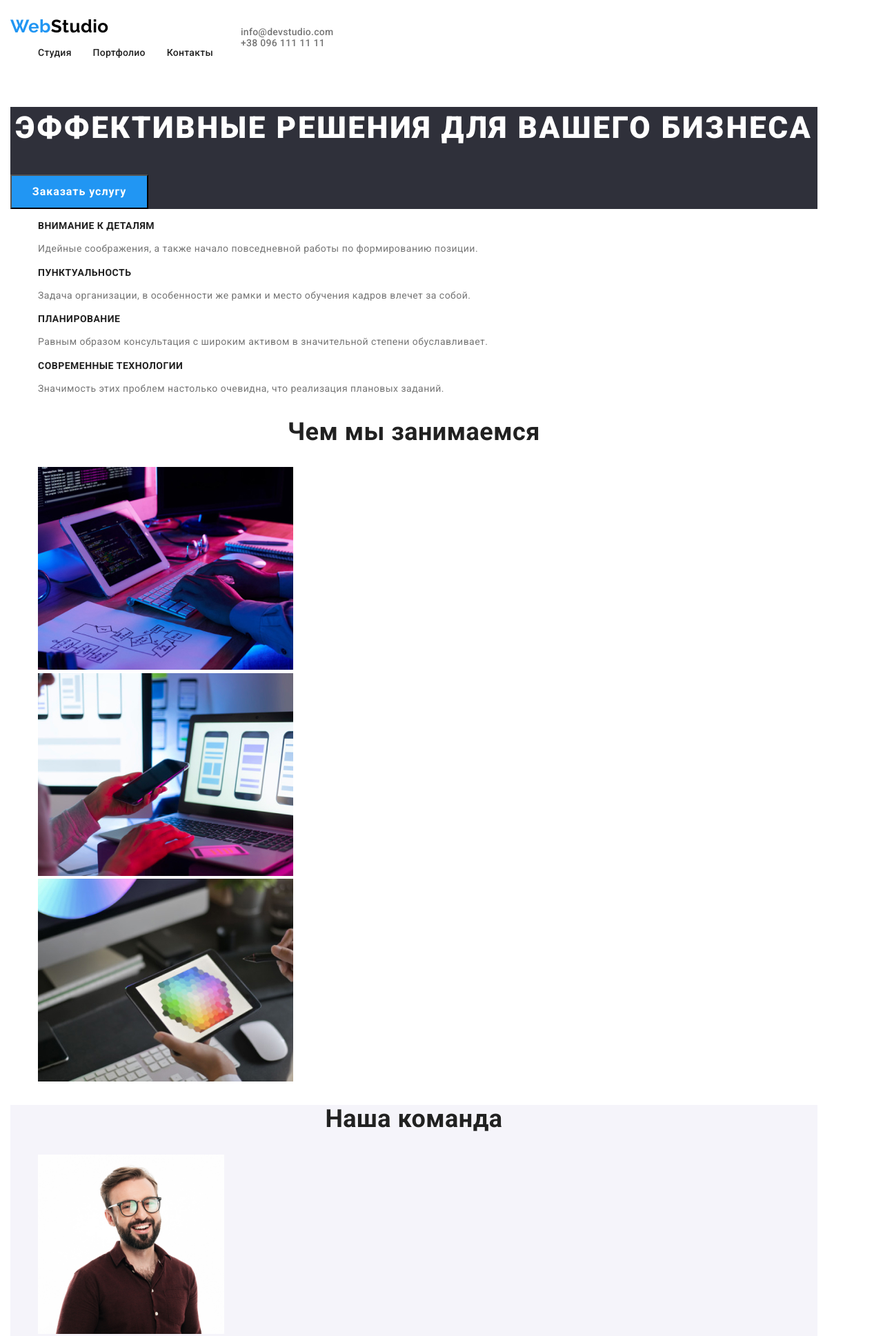
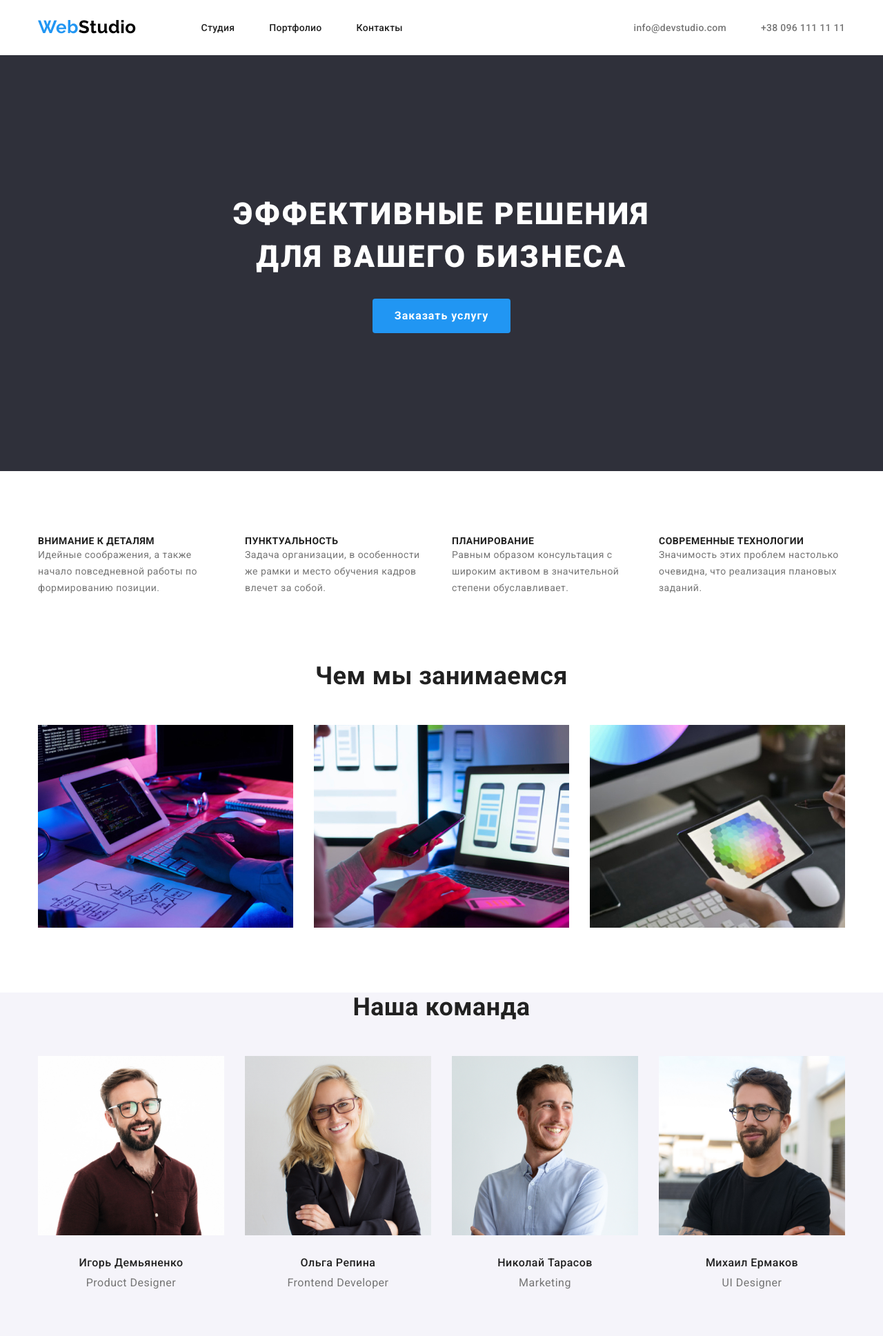
Before and after one commit to yurii-shendryk/goit-markup-hw-03, a plain HTML site: page index.html in a window 1280 px wide. Shown: the top 1937 px of the page at 69% size. Drawn offline with nearby package versions, Linux system fonts and the light colour scheme.

Commit message:
Зробив геометрію всіх елементів крім футера

```diff
--- a/css/styles.css
+++ b/css/styles.css
@@ -7,13 +7,17 @@
   --site-logo-text-color: #000;
   --description-header-link-color: #757575;
 }
+
 body {
   background-color: var(--main-color);
   font-family: "Roboto", sans-serif;
   letter-spacing: 0.03em;
+
 }
 
 .container {
+  margin-left: auto;
+  margin-right: auto;
   width: 1200px;
   padding-left: 15px;
   padding-right: 15px;
@@ -22,22 +26,26 @@ body {
 .page-header {
   font-weight: 500;
   font-size: 14px;
-  padding-top: 24px;
-  padding-bottom: 20px;
+}
+
+.main-nav {
   display: flex;
+  align-items: center;
+  justify-content: space-between;
 }
 
 .nav {
+  display: flex;
+  align-items: center;
 }
 
 .site-logo {
+  margin-right: 94px;
   font-family: "Raleway", sans-serif;
   color: var(--site-logo-text-color);
   font-weight: bold;
   font-size: 26px;
   text-decoration: none;
-
-  width: 145px;
 }
 
 .site-logo span {
@@ -52,25 +60,45 @@ body {
 .progects-type-list,
 .projects-list {
   list-style: none;
+  padding: 0;
+  margin: 0;
 }
 
-.nav-list {
+.nav-list{
   display: flex;
   justify-content: space-between;
-  width: 294px;
+
+}
+
+.nav-list-item:not(:last-child) {
+  margin-right: 50px;
 }
 
 .nav-list-link {
+  display: block;
+  padding-top: 32px;
+  padding-bottom: 32px;
+
   font-size: 14px;
   font-weight: 500;
   text-decoration: none;
   color: var(--titles-color);
   letter-spacing: 0.02em;
+
 }
 
 .nav-list-link:hover,
 .nav-list-link:focus {
   color: var(--hover-focus-logo-button-color);
+}
+
+.nav-contacts {
+  display: flex;
+  margin-left: auto;
+}
+
+.nav-contacts-item:not(:last-child) {
+  margin-right: 50px;
 }
 
 .nav-contacts-link {
@@ -88,9 +116,18 @@ body {
 
 .hero {
   background-color: var(--footer-hero-bg-color);
+  text-align: center;
+  padding-top: 200px;
+  padding-bottom: 200px;
 }
 
 .hero-title {
+  margin-top: 0;
+  margin-right: auto;
+  margin-bottom: 30px;
+  margin-left: auto;
+  max-width: 696px;
+
   font-size: 44px;
   font-weight: 900;
   line-height: 1.4;
@@ -101,9 +138,15 @@ body {
 }
 
 .hero-button {
-  width: 200px;
-  height: 50px;
+  min-width: 200px;
+  padding: 10px 32px;
+  border: 0;
+  border-radius: 4px;
+
+
+
   background-color: var(--hover-focus-logo-button-color);
+
   font-size: 16px;
   font-weight: 700;
   color: var(--main-color);
@@ -111,49 +154,139 @@ body {
   letter-spacing: 0.06em;
 }
 
+.features {
+padding-top: 94px;
+padding-bottom: 94px;
+}
+
+.features-list {
+  display: flex;
+  flex-wrap: wrap;
+}
+
+.features-item {
+  flex-basis: calc((100% - 30px * 3) / 4);
+  margin-right: 30px;
+}
+
+.features-item:nth-child(4n) {
+  margin-right: 0;
+}
+
 .features-item-title {
+  margin: 0;
+  padding: 0;
+
   font-size: 14px;
   font-weight: 700;
+  line-height: 1.14;
   color: var(--titles-color);
   text-transform: uppercase;
+
 }
 
 .features-item-description {
+  margin: 0;
+  padding: 0;
   font-size: 14px;
   line-height: 1.7;
   color: var(--description-header-link-color);
 }
 
+.occupation {
+  padding-bottom: 94px;
+}
+
 .occupation-title {
+  margin-top: 0;
+  margin-bottom: 50px;
+
   font-size: 36px;
   font-weight: 700;
   color: var(--titles-color);
   text-align: center;
+  line-height: 1.17;
+}
+
+.occupation-list {
+  display: flex;
+  flex-wrap: wrap;
+
+  font-size: 0;
+}
+
+.occupation-list-item {
+  flex-basis: calc((100% - 2 * 30px) / 3);
+  margin-right: 30px;
+}
+
+.occupation-list-item:nth-child(3n) {
+  margin-right: 0px;
+}
+
+.occupation-item-img {
+  display: block;
+  max-width: 100%;
+  height: auto;
 }
 
 .team {
   background-color: var(--team-buttons-bg-color);
+  padding-bottom: 94px;;
 }
 
 .team-title {
+  margin-top: 0;
+  margin-bottom: 50px;
+
   font-size: 36px;
   font-weight: 700;
+  line-height: 1.17;
   color: var(--titles-color);
   text-align: center;
 }
 
-.team-list-item-title {
-  font-size: 16px;
-  font-weight: 500;
-  color: var(--titles-color);
+.team-list {
+  display: flex;
+  flex-wrap: wrap;
+}
+
+.team-list-item {
+  flex-basis: calc((100% - 3 * 30px) / 4);
+  margin-right: 30px;
   text-align: center;
 }
 
+.team-list-item:nth-child(4n) {
+  margin-right: 0px;
+}
+
+
+.team-photo {
+  display: block;
+  max-width: 100%;
+  height: auto;
+  margin-bottom: 30px;
+}
+
+.team-list-item-title {
+  margin-top: 0;
+  margin-bottom: 10px;
+
+  font-size: 16px;
+  font-weight: 500;
+  line-height: 1.1875;
+  color: var(--titles-color);
+}
+
 .team-list-item-description {
+  margin-top: 0;
+  margin-bottom: 30px;
+
   font-weight: 400;
   font-size: 16px;
+  line-height: 1.1875;
   color: var(--description-header-link-color);
-  text-align: center;
 }
 
 .page-footer {
@@ -175,6 +308,7 @@ body {
 .page-footer-address-link {
   font-size: 14px;
   font-weight: 400;
+  line-height: 1.7;
   text-decoration: none;
   color: var(--main-color);
   opacity: 0.6;
@@ -186,7 +320,25 @@ body {
   display: none;
 }
 
+.progects-type-list {
+  display: flex;
+  justify-content: center;
+  align-items: flex-start;
+  margin-bottom: 50px;
+
+}
+
+.progects-type-item {
+padding-bottom: 16px;
+}
+
+.progects-type-item:not(:last-child){
+  margin-right: 8px;
+}
+
 .progects-type-item-button {
+  padding: 6px 22px;
+
   background-color: var(--team-buttons-bg-color);
   font-size: 16px;
   font-weight: 500;
@@ -194,7 +346,10 @@ body {
   text-align: center;
   line-height: 1.625;
   letter-spacing: 0.03em;
+
   cursor: pointer;
+  border: 0px;
+  border-radius: 4px;
 }
 
 .progects-type-item-button:hover,
@@ -203,7 +358,40 @@ body {
   color: var(--main-color);
 }
 
+.projects {
+  padding-top: 94px;
+  padding-bottom: 94px;
+}
+
+.projects-list {
+  display: flex;
+  flex-wrap: wrap;
+}
+
+.projects-list-item {
+  flex-basis: calc((100% - 30px * 2) / 3);
+  margin-right: 30px;
+  margin-bottom: 30px;
+}
+
+.projects-list-item:nth-child(3n){
+  margin-right: 0;
+}
+
+.projects-list-item:nth-last-child(-n + 3) {
+  margin-bottom: 0;
+}
+
+.projects-posters {
+  display: block;
+  max-width: 100%;
+  height: auto;
+}
+
 .projects-list-item-title {
+  margin: 0;
+  padding: 0;
+
   font-size: 18px;
   font-weight: 700;
   line-height: 2;
@@ -212,6 +400,9 @@ body {
 }
 
 .projects-list-item-description {
+  margin: 0;
+  padding: 0;
+
   font-size: 16px;
   font-weight: 400;
   color: var(--description-header-link-color);
--- a/index.html
+++ b/index.html
@@ -10,43 +10,47 @@
         <link rel="stylesheet" href="./css/styles.css">
 </head>
 <body>
-<div class="container">
         <!--Шапка  сайта-->
         <header class="page-header">
+                <div class="container main-nav">
                         <nav class="nav">
                                 <a  href="index.html" class="site-logo">
                                         <span>Web</span>Studio
                                 </a>
 
                                 <ul class="nav-list">
-                                <li>
+                                        <li class="nav-list-item">
                                                 <a  href="index.html" class="nav-list-link">Студия</a>
                                         </li>
-                                <li>
+                                        <li class="nav-list-item">
                                                 <a  href="portfolio.html" class="nav-list-link">Портфолио</a>
                                         </li>
-                                <li>
+                                        <li class="nav-list-item">
                                                 <a  href="" class="nav-list-link">Контакты</a>
                                         </li>
                                 </ul>
                         </nav>
 
                         <ul class="nav-contacts">
-                        <li>
+                                <li class="nav-contacts-item">
                                         <a  href="mailto:info@devstudio.com" class="nav-contacts-link">info@devstudio.com</a>
                                 </li>
-                        <li>
+                                <li class="nav-contacts-item">
                                         <a  href="tel:+380961111111" class="nav-contacts-link">+38 096 111 11 11</a>
                                 </li>
                         </ul>
+                </div>
         </header>
         <main>
          <!--Герой-->
          <section class="hero">
+                <div class="container">
                         <h1 class="hero-title">Эффективные решения для вашего бизнеса</h1>
                         <button type="submit" name="order-service" value="Заказать услугу" class="hero-button">Заказать услугу</button>
+                </div>
         </section>
         <!--Особенности-->
+        <div class="container">
                 <section class="features">
                         <ul class="features-list">
                                 <li class="features-item">
@@ -69,55 +73,60 @@
                                         <p class="features-item-description">Значимость этих проблем настолько очевидна, что реализация плановых заданий.</p>
                                 </li>
                         </ul>
+
                 </section>
+        </div>
         <!--Чем  мы  занимаемся-->
+
         <section class="occupation">
+                <div class="container">
                         <h2 class="occupation-title">Чем мы занимаемся</h2>
                         <ul class="occupation-list">
-                        <li>
-                                        <img  src="./img/desktop.jpg"  alt="notebook"  width="370"  height="294">
-
+                                <li class="occupation-list-item">
+                                                <img  src="./img/desktop.jpg"  alt="notebook" class="occupation-item-img">
 
                                 </li>
 
-                        <li>
-                                <img  src="./img/mobile.jpg"  alt="smartphone"  width="370"  height="294">
-
+                                <li class="occupation-list-item">
+                                        <img  src="./img/mobile.jpg"   alt="smartphone" class="occupation-item-img">
                                 </li>
 
-                        <li>
-                                        <img  src="./img/labtop.jpg"  alt="labtop"  width="370"  height="294">
-
+                                <li class="occupation-list-item">
+                                                <img  src="./img/labtop.jpg"    alt="labtop" class="occupation-item-img">
                                 </li>
                         </ul>
+                </div>
+
         </section>
         <!--Наша  команда-->
         <section class="team">
+                <div class="container">
                         <h2 class="team-title">Наша команда</h2>
                 <ul class="team-list">
                         <li class="team-list-item">
-                                <img  src="./img/Product-Designer.jpg"  alt="Igor Demyanenko"  width="270"  height="260">
+                                <img  src="./img/Product-Designer.jpg"  alt="Igor Demyanenko" class="team-photo">
                                 <h3 class="team-list-item-title">Игорь Демьяненко</h3>
                                 <p class="team-list-item-description">Product Designer</p>
                         </li>
 
                         <li class="team-list-item">
-                                <img  src="./img/Frontend-Developer.jpg"  alt="Olga Repina"  width="270"  height="260">
+                                <img  src="./img/Frontend-Developer.jpg"  alt="Olga Repina" class="team-photo">
                                 <h3 class="team-list-item-title">Ольга Репина</h3>
                                 <p class="team-list-item-description">Frontend Developer</p>
                         </li>
                         <li class="team-list-item">
-                                <img  src="./img/Marketing.jpg"  alt="Nikolai Tarasov"  width="270"  height="260">
+                                <img  src="./img/Marketing.jpg"  alt="Nikolai Tarasov" class="team-photo">
                                 <h3 class="team-list-item-title">Николай Тарасов</h3>
                                 <p class="team-list-item-description">Marketing</p>
                         </li>
 
                         <li class="team-list-item">
-                                <img  src="./img/UI-Designer.jpg"  alt="Mikhail Ermakov"    width="270"  height="260">
+                                <img  src="./img/UI-Designer.jpg"  alt="Mikhail Ermakov" class="team-photo">
                                 <h3 class="team-list-item-title">Михаил Ермаков</h3>
                                 <p class="team-list-item-description">UI Designer</p>
                         </li>
                 </ul>
+                </div>
         </section>
     </main>
         <!--футер-->
@@ -132,6 +141,5 @@
             </address>
 
     </footer>
-</div>
 </body>
 </html>
```
Also changed, not shown: portfolio.html (+20 -18 lines). Lines whose indentation alone changed are shown as unchanged.
